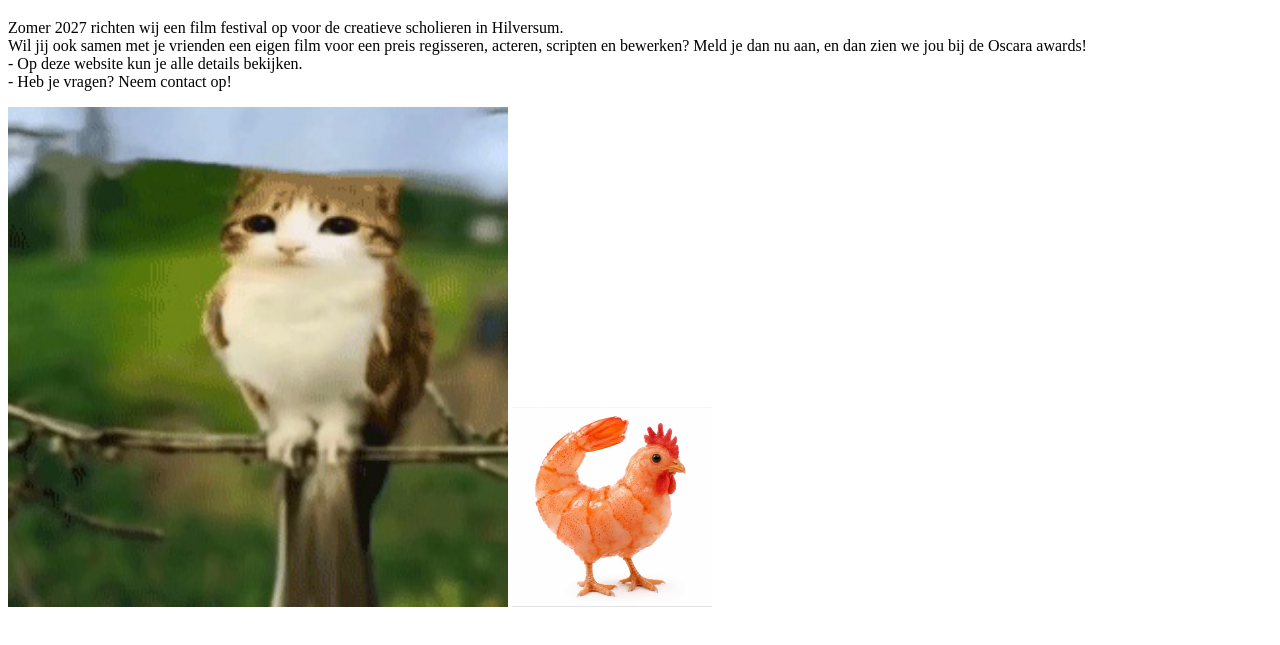
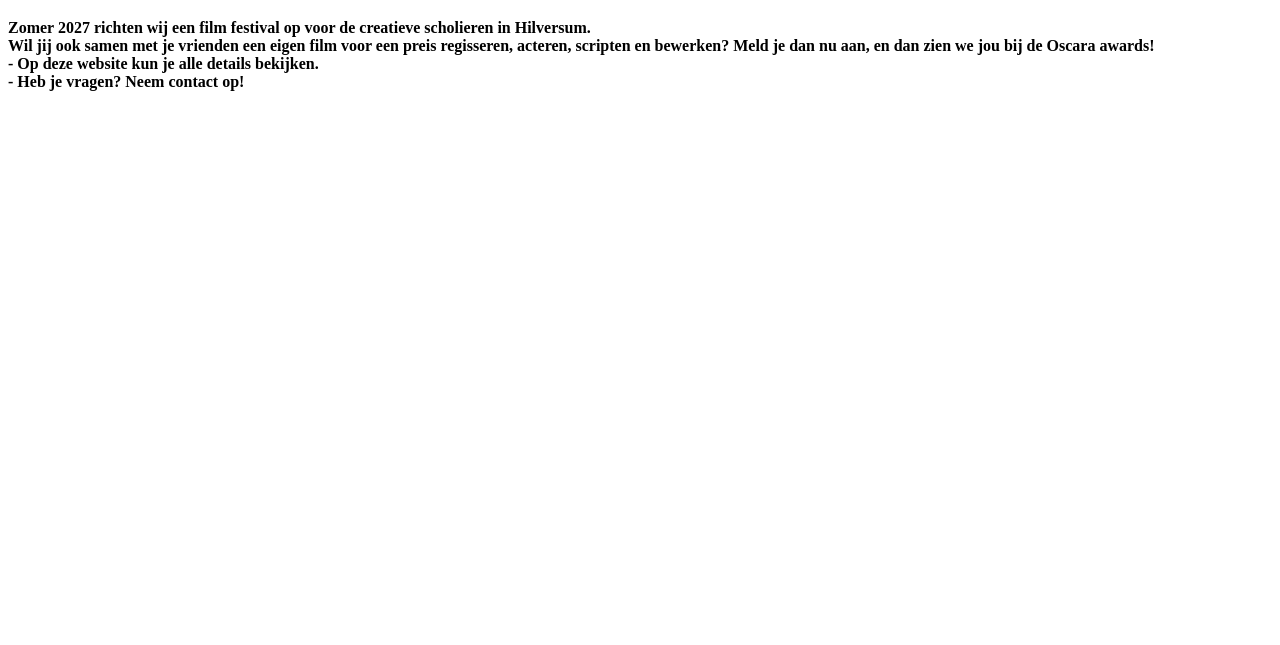
Before and after one commit to Gabriella-spiralen/html-weekopdracht-2-bouwen, a plain HTML site: page index.html in a window 1280 px wide. Shown: the part 61-706 px from the top of the page. Drawn offline with Linux system fonts and the light colour scheme.

Commit message:
WebLab Run 16-11-2026 12:21:55 (UTC+01:00)

```diff
--- a/index.html
+++ b/index.html
@@ -7,9 +7,6 @@
 </head>
 <body>
     <h1>Meld je aan voor het Jeugd Film Festival 2027!</h1>
-    <p> Zomer 2027 richten wij een film festival op voor de creatieve scholieren in Hilversum.<br>Wil jij ook samen met je vrienden een eigen film voor een preis regisseren, acteren, scripten en bewerken? Meld je dan nu aan, en dan zien we jou bij de Oscara awards! <br> - Op deze website kun je alle details bekijken. <br> - Heb je vragen? Neem contact op! </p>
-
-    <img src="Meowl.png" alt="Meowl" width="500" height="500">
-    <img src="Shrimp.jpg" alt="shrimpkip" width="200" height="200">
+    <p> <strong> Zomer 2027 richten wij een film festival op voor de creatieve scholieren in Hilversum.<strong> <br>Wil jij ook samen met je vrienden een eigen film voor een preis regisseren, acteren, scripten en bewerken? Meld je dan nu aan, en dan zien we jou bij de Oscara awards! <br> - Op deze website kun je alle details bekijken. <br> - Heb je vragen? Neem contact op! </p>
 </body>
 </html>
```
Also changed, not shown: 1 other file.
